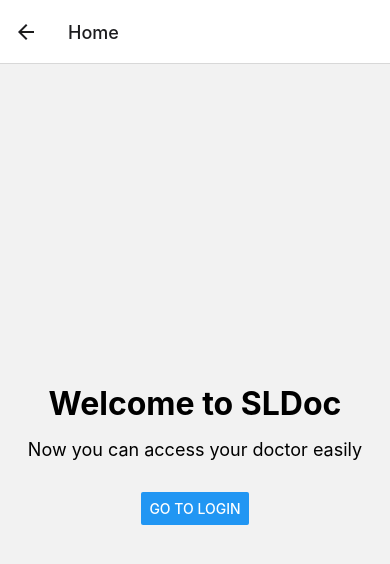
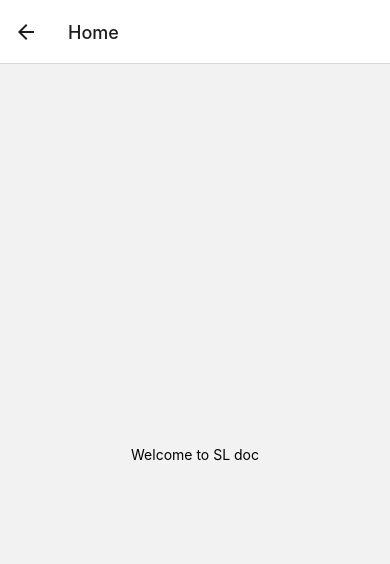
Before and after one commit to devsapu/RNboilerplate, a React Native app: screen /Home in a window 390 px wide. Shown: the top 564 px of the page. Built offline with nearby package versions, Linux system fonts and the light colour scheme.

Commit message:
adding bottom navigation

```diff
--- a/src/screens/Home/index.tsx
+++ b/src/screens/Home/index.tsx
@@ -1,36 +1,16 @@
-
-import React from 'react';
-import { View, Text, StyleSheet, Button } from 'react-native';
+import React, { useEffect, useState } from 'react';
+import { View, Text, StyleSheet, Button, Alert } from 'react-native';
+import AsyncStorage from '@react-native-async-storage/async-storage';
+import api from '../../utilities/network/httpService';
 
 const HomeScreen = ({ navigation }:any) => {
-  return (
-    <View style={styles.container}>
-      <Text style={styles.title}>Welcome to SLDoc</Text>
-      <Text style={styles.subtitle}>Now you can access your doctor easily</Text>
-      <Button
-        title="Go to Login"
-        onPress={() => navigation.navigate('Landing')}
-      />
-    </View>
-  );
+  return<View style={{justifyContent:'center', alignItems:'center' ,flex:1}}>
+    <Text>Welcome to SL doc</Text>
+  </View>
 };
 
 const styles = StyleSheet.create({
-  container: {
-    flex: 1,
-    alignItems: 'center',
-    justifyContent: 'center',
-    padding: 16,
-  },
-  title: {
-    fontSize: 32,
-    fontWeight: 'bold',
-    marginBottom: 16,
-  },
-  subtitle: {
-    fontSize: 18,
-    marginBottom: 32,
-  },
+  // your styles here
 });
 
 export default HomeScreen;
```
Also changed, not shown: src/screens/MyAppointments/index.tsx (added, +10 -0 lines), src/screens/MyProfile/index.tsx (added, +49 -0 lines), 1 other file (tests, documents, lock files or other folders).
